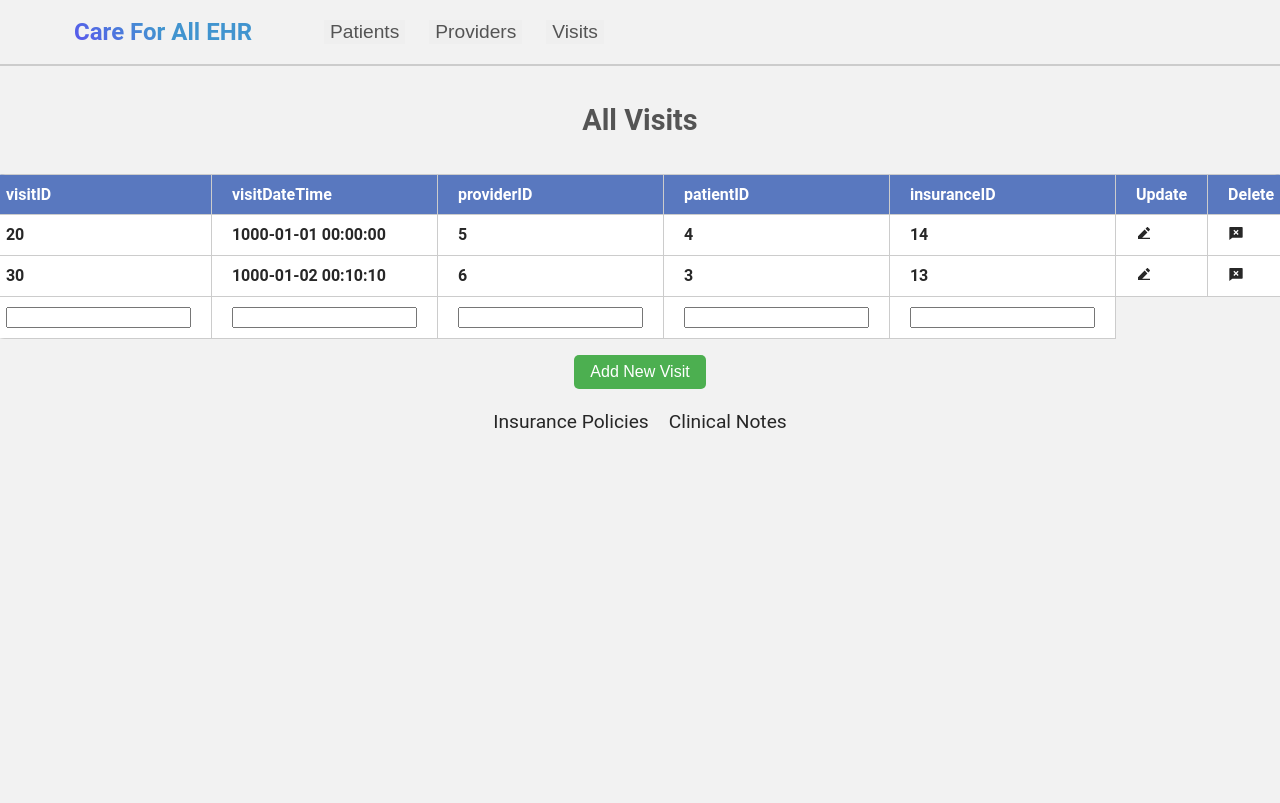
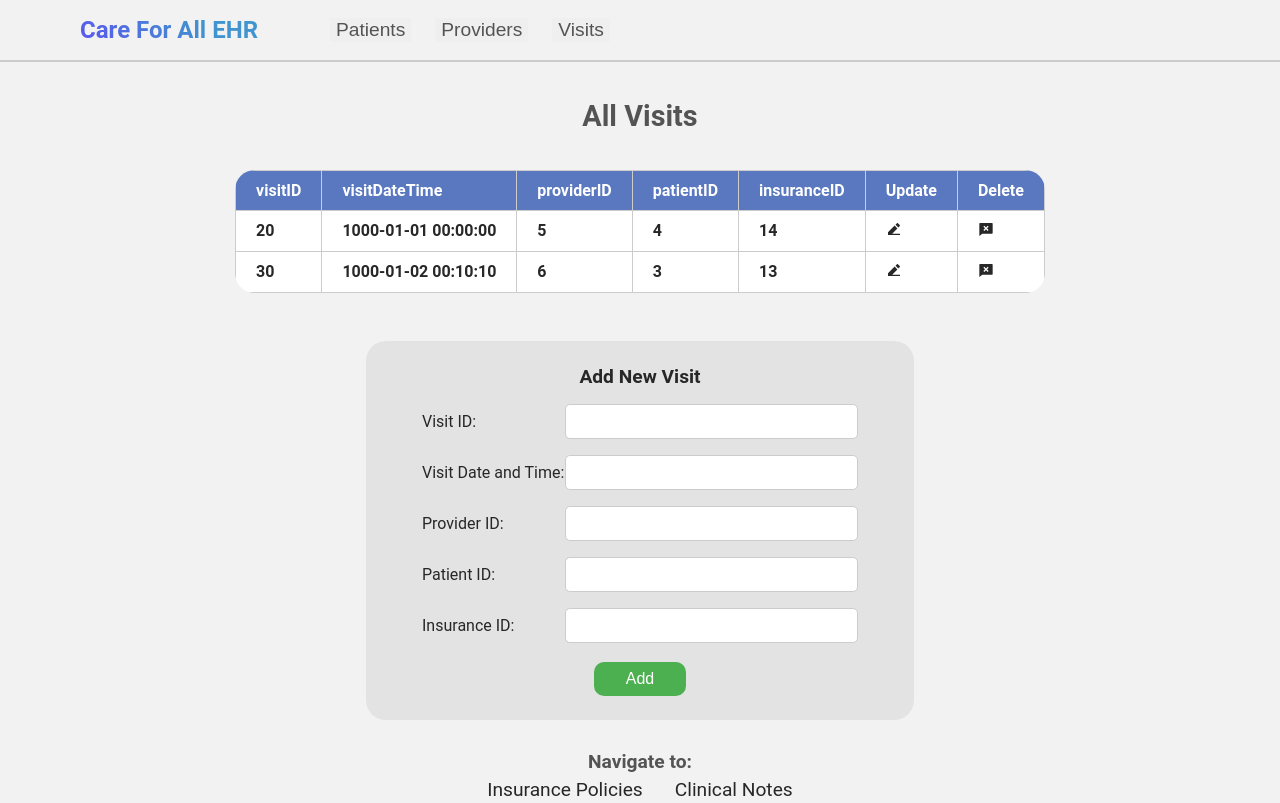
Before and after one commit to anson-poon/care-for-all-ehr, a React (Create React App) app: page /visits in a window 1280 px wide. Built offline with nearby package versions, Linux system fonts and the light colour scheme.

Commit message:
Added forms for adding entries to the database

```diff
--- a/src/App.css
+++ b/src/App.css
@@ -6,7 +6,7 @@ html, body {
   margin: 0;
   padding: 0;
   font-family: 'Roboto', sans-serif;
-  background-color: #f2f2f2;;
+  background-color: #f2f2f2;
 }
 
 .App {
@@ -39,7 +39,7 @@ html, body {
   margin-right: 3rem;
   font-size: 1.5rem;
   font-weight: bold;
-  background-image: linear-gradient(45deg, #5a55ee 0%, #4194cf 50%);
+  background-image: linear-gradient(45deg, #5a55ee 0%, #4194cf 70%);
   background-clip: text;
   color: transparent;
 }
@@ -90,14 +90,14 @@ html, body {
 .dropdown:hover .dropbtn {background-color: #3e8e41;} */
 
 .App-body {
+  color: rgb(84, 84, 84);
+  font-size: calc(10px + 2vmin);
   display: flex;
   align-items: center;
   justify-content: center;
-  width: 70%;
+  width: 80%;
   margin-left: auto;
   margin-right: auto;
-  font-size: calc(10px + 2vmin);
-  color: rgb(84, 84, 84);
 }
 
 .App-link {
@@ -109,9 +109,9 @@ nav.App-nav {
 }
 
 a {
-  margin: 10px;
   color: rgb(39, 39, 39);
   font-size: 1.2rem;
+  margin: 0.5rem 1rem 0.5rem 1rem;
   vertical-align: middle;
   text-decoration: none;
   transition: ease-out 200ms;
@@ -124,6 +124,8 @@ a:hover, button:hover {
 table {
   border-collapse: collapse;
   border-radius: 20px;
+  margin-left: auto;
+  margin-right: auto;
   overflow: hidden;
 }
 
@@ -152,21 +154,56 @@ h3 {
   font-size: 1.8rem;
 }
 
-.text {
-  margin: 1em;
-  padding: 0.5em 1em;
+h4 {
+  font-size: 1.2rem;
+  margin: 0rem;
+}
+
+p {
   font-size: 1rem;
   text-align: left;
 }
 
+.add-form {
+  margin-left: auto;
+  margin-right: auto;
+  width: 500px;
+  margin-top: 3rem;
+  padding: 1.5rem;
+  font-size: 1rem;
+  background-color: #e3e3e3;
+  color: rgb(39, 39, 39);
+  border-radius: 20px;
+  text-align: center;
+}
+
+.form-row {
+  display: flex;
+  padding: 1rem 2rem 0rem 2rem;
+  justify-content: flex-end;
+}
+
+.form-row > label {
+  flex: 1;
+  font-size: 1rem;
+  text-align: left;
+  margin-top: 0.5rem;
+  margin-bottom: 0.5rem;
+}
+
+.form-row > input {
+  flex: 2;
+  border-radius: 5px;
+  border: 1px solid rgb(204, 204, 204);
+}
+
 .add-button {
-  margin: 1em;
-  padding: 0.5em 1em;
+  padding: 0.5em 2em;
   font-size: 1rem;
   background-color: #4CAF50;
   color: white;
   border: none;
-  border-radius: 5px;
+  border-radius: 10px;
   cursor: pointer;
   transition: ease-out 200ms;
 }
--- a/src/pages/ClinicalFindingsPage.js
+++ b/src/pages/ClinicalFindingsPage.js
@@ -50,36 +50,47 @@ function ClinicalFindingsPage() {
                         <th><RiEdit2Fill/></th>
                         <th><RiChatDeleteFill/></th>
                     </tr>
-                    <tr>
-                        <th>
-                            <input type="text"/>
-                        </th>
-                        <th>
-                            <input type="text"/>
-                        </th>
-                        <th>
-                            <input type="text"/>
-                        </th>
-                        <th>
-                            <input type="text"/>
-                        </th>
-                        <th>
-                            <input type="text"/>
-                        </th>
-                        <th>
-                            <input type="text"/>
-                        </th>
-                        <th>
-                            <input type="text"/>
-                        </th>
-                        <th>
-                            <input type="text"/>
-                        </th>
-                    </tr>
                 </tbody>
             </table>
-            <button className="add-button">Add New Clinical Findings</button>
+            <form action="" method="get" className="add-form">
+                <h4>Add New Clinical Finding</h4>
+                <div className="form-row">
+                    <label for="clinicalFindingID">Clinical Finding ID: </label>
+                    <input type="text" name="clinicalFindingID" id="clinicalFindingID" required />
+                </div>
+                <div className="form-row">
+                    <label for="chiefComplaint">Chief Complaint: </label>
+                    <input type="text" name="chiefComplaint" id="chiefComplaint" required />
+                </div>
+                <div className="form-row">
+                    <label for="patientBloodPressure">Patient Blood Pressure: </label>
+                    <input type="text" name="patientBloodPressure" id="patientBloodPressure" required />
+                </div>
+                <div className="form-row">
+                    <label for="patientHeartRate">Patient Heart Rate: </label>
+                    <input type="text" name="patientHeartRate" id="patientHeartRate" required />
+                </div>
+                <div className="form-row">
+                    <label for="patientTemperature">Patient Temperature: </label>
+                    <input type="text" name="patientTemperature" id="patientTemperature" required />
+                </div>
+                <div className="form-row">
+                    <label for="patientRespiratoryRate">Patient Respiratory Rate: </label>
+                    <input type="text" name="patientRespiratoryRate" id="patientRespiratoryRate" required />
+                </div>
+                <div className="form-row">
+                    <label for="narrativeTreatmentPlan">Narrative Treatment Plan: </label>
+                    <input type="text" name="narrativeTreatmentPlan" id="narrativeTreatmentPlan" required />
+                </div>
+                <div className="form-row">
+                    <label for="clinicalNoteID">Clinical Note ID: </label>
+                    <input type="text" name="clinicalNoteID" id="clinicalNoteID" required />
+                </div>
+                <br/>
+                <button className="add-button">Add</button>
+            </form>
             <br/>
+            <h4>Navigation to:</h4>
             <a href="/clinicalnotes">Clinical Notes</a>
         </div>
     );
--- a/src/pages/ClinicalNotesPage.js
+++ b/src/pages/ClinicalNotesPage.js
@@ -42,8 +42,21 @@ function ClinicalNotesPage() {
                     </tr>
                 </tbody>
             </table>
-        <button className="add-button">Add New Clinical Note</button>
+            <form action="" method="get" className="add-form">
+                <h4>Add New Clinical Note</h4>
+                <div className="form-row">
+                    <label for="clinicalNoteID">Clinical Note ID: </label>
+                    <input type="text" name="clinicalNoteID" id="clinicalNoteID" required />
+                </div>
+                <div className="form-row">
+                    <label for="visitID">Visit ID: </label>
+                    <input type="text" name="visitID" id="visitID" required />
+                </div>
                 <br/>
+                <button className="add-button">Add</button>
+            </form>
+            <br/>
+            <h4>Navigation to:</h4>
             <a href="/clinicalfindings">Clinical Findings</a>
         </div>
     );
--- a/src/pages/HomePage.js
+++ b/src/pages/HomePage.js
@@ -9,13 +9,12 @@ function HomePage() {
     return (
         <div>
             <h3>Care For All - Electronic Health Record</h3>
-            <p className="text">Care for All is an electronic health record (EHR) system that provides 100,000 healthcare organizations with a system to record patient encounters for reimbursement and continuity of care purposes. Care for All’s database-oriented website records Visits between Providers and Patients. With all encounters between Providers and Patients, healthcare organizations collect information on InsurancePolicies (including HMO, PPO, and EPO), InsuranceNotes, and ClinicalNotes to submit for reimbursement from health insurance carriers and for continuity of care to promote patient outcomes.</p>
+            <p>Care for All is an electronic health record (EHR) system that provides 100,000 healthcare organizations with a system to record patient encounters for reimbursement and continuity of care purposes. Care for All’s database-oriented website records Visits between Providers and Patients. With all encounters between Providers and Patients, healthcare organizations collect information on InsurancePolicies (including HMO, PPO, and EPO), InsuranceNotes, and ClinicalNotes to submit for reimbursement from health insurance carriers and for continuity of care to promote patient outcomes.</p>
             <div>
                 <a className="landing-button" href="/patients">Patient Details</a>
                 <a className="landing-button" href="/providers">Provider Details</a>
                 <a className="landing-button" href="/visits">All Visits</a>
             </div>
-
         </div>
     );
 }
--- a/src/pages/InsuranceNotesPage.js
+++ b/src/pages/InsuranceNotesPage.js
@@ -35,20 +35,25 @@ function InsuranceNotesPage() {
                         <th><RiEdit2Fill/></th>
                         <th><RiChatDeleteFill/></th>
                     </tr>
-                <tr>
-                    <th>
-                        <input type="text"/>
-                    </th>
-                    <th>
-                        <input type="text"/>
-                    </th>
-                    <th>
-                        <input type="text"/>
-                    </th>
-                </tr>
                 </tbody>
             </table>
-        <button className="add-button">Add new insurance note</button>
+            <form action="" method="get" className="add-form">
+                <h4>Add new Insurance Note</h4>
+                <div className="form-row">
+                    <label for="insuranceID">Insurance ID: </label>
+                    <input type="text" name="insuranceID" id="insuranceID" required />
+                </div>
+                <div className="form-row">
+                    <label for="reimbursementCode">Reimbursement Code: </label>
+                    <input type="text" name="reimbursementCode" id="reimbursementCode" required />
+                </div>
+                <div className="form-row">
+                    <label for="visitID">Visit ID: </label>
+                    <input type="text" name="visitID" id="visitID" required />
+                </div>
+                <br/>
+                <button className="add-button">Add</button>
+            </form>
             <br/>
             <a href="/insurancepolicies">Insurance Policies</a>
         </div>
--- a/src/pages/InsurancePoliciesPage.js
+++ b/src/pages/InsurancePoliciesPage.js
@@ -35,21 +35,27 @@ function InsurancePoliciesPage() {
                         <th><RiEdit2Fill/></th>
                         <th><RiChatDeleteFill/></th>
                     </tr>
-                <tr>
-                    <th>
-                        <input type="text"/>
-                    </th>
-                    <th>
-                        <input type="text"/>
-                    </th>
-                    <th>
-                        <input type="text"/>
-                    </th>
-                </tr>
                 </tbody>
             </table>
-        <button className="add-button">Add New Insurance Policy</button>
+            <form action="" method="get" className="add-form">
+                <h4>Add New Insurance Policy</h4>
+                <div className="form-row">
+                    <label for="insuranceID">Insurance ID: </label>
+                    <input type="text" name="insuranceID" id="insuranceID" required />
+                </div>
+                <div className="form-row">
+                    <label for="insuranceType">Insurance Type: </label>
+                    <input type="text" name="insuranceType" id="insuranceType" required />
+                </div>
+                <div className="form-row">
+                    <label for="patientID">Patient ID: </label>
+                    <input type="text" name="patientID" id="patientID" required />
+                </div>
                 <br/>
+                <button className="add-button">Add</button>
+            </form>
+            <br/>
+            <h4>Navigation to:</h4>
             <a href="/insurancenotes">Insurance Notes</a>
         </div>
     );
--- a/src/pages/PatientIndexPage.js
+++ b/src/pages/PatientIndexPage.js
@@ -32,18 +32,23 @@ function PatientIndexPage() {
                         <th><RiEdit2Fill/></th>
                         <th><RiChatDeleteFill/></th>
                     </tr>
-                <tr>
-                    <th>
-                        <input type="text"/>
-                    </th>
-                    <th>
-                        <input type="text"/>
-                    </th>
-                </tr>
                 </tbody>
             </table>
-        <button className="add-button">Add New Patient to Index</button>
+            <form action="" method="get" className="add-form">
+                <h4>Add New Patient to Index</h4>
+                <div className="form-row">
+                    <label for="patientID">Patient ID: </label>
+                    <input type="text" name="patientID" id="patientID" required />
+                </div>
+                <div className="form-row">
+                    <label for="name">Name: </label>
+                    <input type="text" name="name" id="name" required />
+                </div>
                 <br/>
+                <button className="add-button">Add</button>
+            </form>
+        <br/>
+        <h4>Navigate to:</h4>
         <a href="/patients">Patient Details</a>
         </div>
     );
--- a/src/pages/PatientProviderIntersectionPage.js
+++ b/src/pages/PatientProviderIntersectionPage.js
@@ -32,18 +32,23 @@ function PatientProviderIntersectionPage() {
                         <th><RiEdit2Fill/></th>
                         <th><RiChatDeleteFill/></th>
                     </tr>
-                <tr>
-                    <th>
-                        <input type="text"/>
-                    </th>
-                    <th>
-                        <input type="text"/>
-                    </th>
-                </tr>
                 </tbody>
             </table>
-        <button className="add-button">Add Link Between Patient and Provider</button>
+            <form action="" method="get" className="add-form">
+                <h4>Add Link Between Patient and Provider</h4>
+                <div className="form-row">
+                    <label for="patientID">Patient ID: </label>
+                    <input type="text" name="patientID" id="patientID" required />
+                </div>
+                <div className="form-row">
+                    <label for="providerID">Provider ID: </label>
+                    <input type="text" name="providerID" id="providerID" required />
+                </div>
                 <br/>
+                <button className="add-button">Add</button>
+            </form>
+            <br/>
+            <h4>Navigate to:</h4>
             <a href="/patients">Patient Details</a>
             <a href="/providers">Provider Details</a>
         </div>
--- a/src/pages/PatientsPage.js
+++ b/src/pages/PatientsPage.js
@@ -13,11 +13,11 @@ function PatientsPage() {
             <table id="patientsdetailedinformation">
                 <thead>
                     <tr>
-                    <th>patientProfileID</th>
-                    <th>patientPhoneNumber</th>
-                    <th>emailAddress</th>
-                    <th>dateOfBirth</th>
-                    <th>patientID</th>
+                        <th>Profile ID</th>
+                        <th>Phone Number</th>
+                        <th>Email Address</th>
+                        <th>Date of Birth</th>
+                        <th>Patient ID</th>
                         <th>Visits</th>
                         <th>Update</th>
                         <th>Delete</th>
@@ -44,27 +44,35 @@ function PatientsPage() {
                         <th><RiEdit2Fill/></th>
                         <th><RiChatDeleteFill/></th>
                     </tr>
-                <tr>
-                    <th>
-                        <input type="text"/>
-                    </th>
-                    <th>
-                        <input type="text"/>
-                    </th>
-                    <th>
-                        <input type="text"/>
-                    </th>
-                    <th>
-                        <input type="text"/>
-                    </th>
-                    <th>
-                        <input type="text"/>
-                    </th>
-                </tr>
                 </tbody>
             </table>
-        <button className="add-button">Add New Patient</button>
+            <form action="" method="get" className="add-form">
+                <h4>Add New Patient</h4>
+                <div className="form-row">
+                    <label for="patientProfileID">Profile ID: </label>
+                    <input type="text" name="patientProfileID" id="patientProfileID" required />
+                </div>
+                <div className="form-row">
+                    <label for="phoneNumber">Phone Number: </label>
+                    <input type="text" name="phoneNumber" id="phoneNumber" required />
+                </div>
+                <div className="form-row">
+                    <label for="emailAddress">Email Address: </label>
+                    <input type="text" name="emailAddress" id="emailAddress" required />
+                </div>
+                <div className="form-row">
+                    <label for="dateOfBirth">Date of Birth: </label>
+                    <input type="text" name="dateOfBirth" id="dateOfBirth" required />
+                </div>
+                <div className="form-row">
+                    <label for="patientID">Patient ID: </label>
+                    <input type="text" name="patientID" id="patientID" required />
+                </div>
                 <br/>
+                <button className="add-button">Add</button>
+            </form>
+            <br/>
+            <h4>Navigate to:</h4>
             <a href="/patientindex">Patient Index</a>
             <a href="/patientproviderintersection">Patient/Provider Intersection</a>
         </div>
--- a/src/pages/ProviderIndexPage.js
+++ b/src/pages/ProviderIndexPage.js
@@ -36,17 +36,22 @@ function ProviderIndexPage() {
                         <th><RiChatDeleteFill/></th>
                     </tr>
                 </tbody>
-            <tr>
-                <th>
-                    <input type="text"/>
-                </th>
-                <th>
-                    <input type="text"/>
-                </th>
-            </tr>
             </table>
-        <button className="add-button">Add Provider to Index</button>
+            <form action="" method="get" className="add-form">
+                <h4>Add New Provider to Index</h4>
+                <div className="form-row">
+                    <label for="providerID">Provider ID: </label>
+                    <input type="text" name="providerID" id="providerID" required />
+                </div>
+                <div className="form-row">
+                    <label for="name">Name: </label>
+                    <input type="text" name="name" id="name" required />
+                </div>
                 <br/>
+                <button className="add-button">Add</button>
+            </form>
+        <br/>
+        <h4>Navigate to:</h4>
         <a href="/providers">Provider Details</a>
         </div>
     );
--- a/src/pages/ProvidersPage.js
+++ b/src/pages/ProvidersPage.js
@@ -44,27 +44,35 @@ function ProvidersPage() {
                         <th><RiEdit2Fill/></th>
                         <th><RiChatDeleteFill/></th>
                     </tr>
-                <tr>
-                    <th>
-                        <input type="text"/>
-                    </th>
-                    <th>
-                        <input type="text"/>
-                    </th>
-                    <th>
-                        <input type="text"/>
-                    </th>
-                    <th>
-                        <input type="text"/>
-                    </th>
-                    <th>
-                        <input type="text"/>
-                    </th>
-                </tr>
                 </tbody>
             </table>
-        <button className="add-button">Add New Provider</button>
+            <form action="" method="get" className="add-form">
+                <h4>Add New Provider</h4>
+                <div className="form-row">
+                    <label for="providerProfileID">Profile ID: </label>
+                    <input type="text" name="patientProfileID" id="patientProfileID" required />
+                </div>
+                <div className="form-row">
+                    <label for="title">Title: </label>
+                    <input type="text" name="title" id="title" required />
+                </div>
+                <div className="form-row">
+                    <label for="specialty">Specialty: </label>
+                    <input type="text" name="specialty" id="specialty" required />
+                </div>
+                <div className="form-row">
+                    <label for="providerPhoneNumber">Phone Number: </label>
+                    <input type="text" name="providerPhoneNumber" id="providerPhoneNumber" required />
+                </div>
+                <div className="form-row">
+                    <label for="providerID">Provider ID: </label>
+                    <input type="text" name="providerID" id="providerID" required />
+                </div>
                 <br/>
+                <button className="add-button">Add</button>
+            </form>
+            <br/>
+            <h4>Navigate to:</h4>
             <a href="/providerindex">Provider Index</a>
             <a href="/patientproviderintersection">Patient/Provider Intersection</a>
         </div>
--- a/src/pages/VisitsPage.js
+++ b/src/pages/VisitsPage.js
@@ -41,27 +41,35 @@ function VisitsPage() {
                         <th><RiEdit2Fill/></th>
                         <th><RiChatDeleteFill/></th>
                     </tr>
-                <tr>
-                    <th>
-                        <input type="text"/>
-                    </th>
-                    <th>
-                        <input type="text"/>
-                    </th>
-                    <th>
-                        <input type="text"/>
-                    </th>
-                    <th>
-                        <input type="text"/>
-                    </th>
-                    <th>
-                        <input type="text"/>
-                    </th>
-                </tr>
                 </tbody>
             </table>
-        <button className="add-button">Add New Visit</button>
+            <form action="" method="get" className="add-form">
+                <h4>Add New Visit</h4>
+                <div className="form-row">
+                    <label for="visitID">Visit ID: </label>
+                    <input type="text" name="visitID" id="visitID" required />
+                </div>
+                <div className="form-row">
+                    <label for="visitDateTime">Visit Date and Time: </label>
+                    <input type="text" name="visitDateTime" id="visitDateTime" required />
+                </div>
+                <div className="form-row">
+                    <label for="providerID">Provider ID: </label>
+                    <input type="text" name="providerID" id="providerID" required />
+                </div>
+                <div className="form-row">
+                    <label for="patientID">Patient ID: </label>
+                    <input type="text" name="patientID" id="patientID" required />
+                </div>
+                <div className="form-row">
+                    <label for="insuranceID">Insurance ID: </label>
+                    <input type="text" name="insuranceID" id="insuranceID" required />
+                </div>
                 <br/>
+                <button className="add-button">Add</button>
+            </form>
+            <br/>
+            <h4>Navigate to:</h4>
             <a href='/insurancepolicies'>Insurance Policies</a>
             <a href='/clinicalnotes'>Clinical Notes</a>
         </div>
```
Lines whose indentation alone changed are shown as unchanged.
